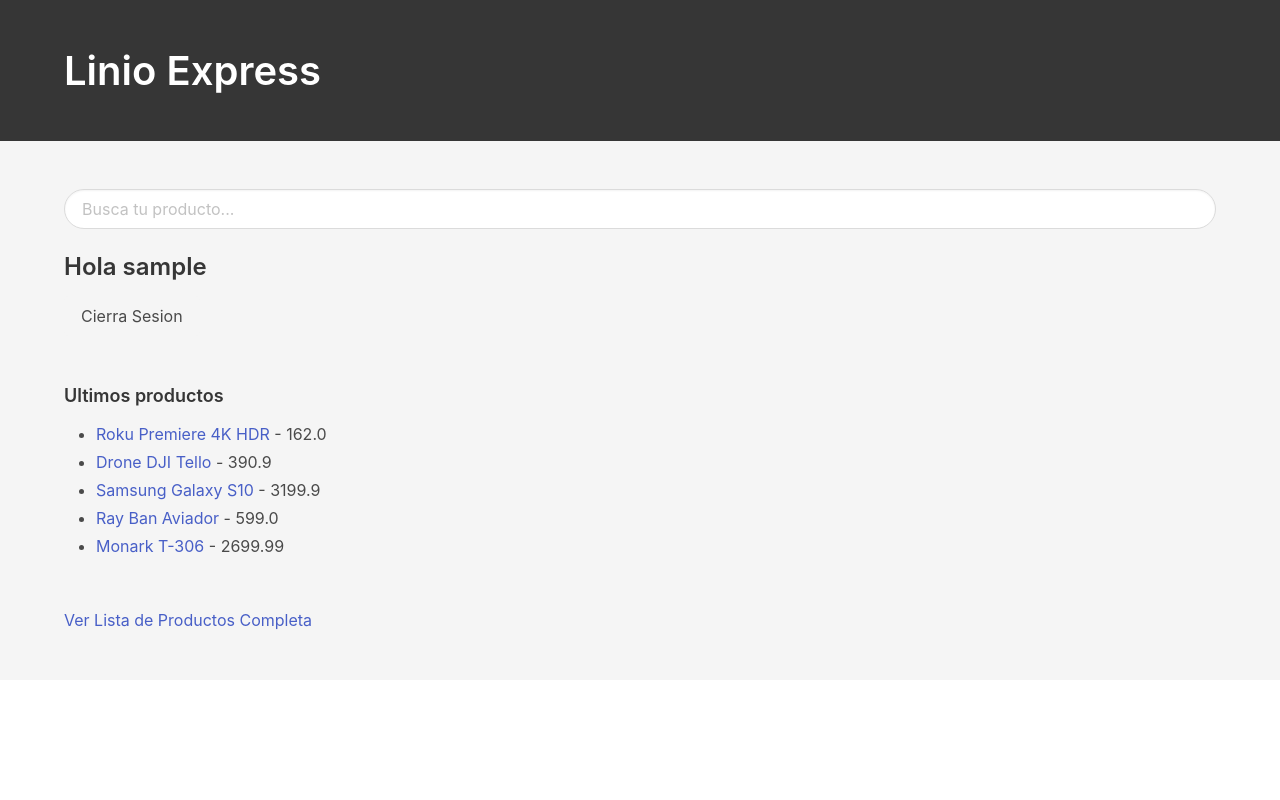
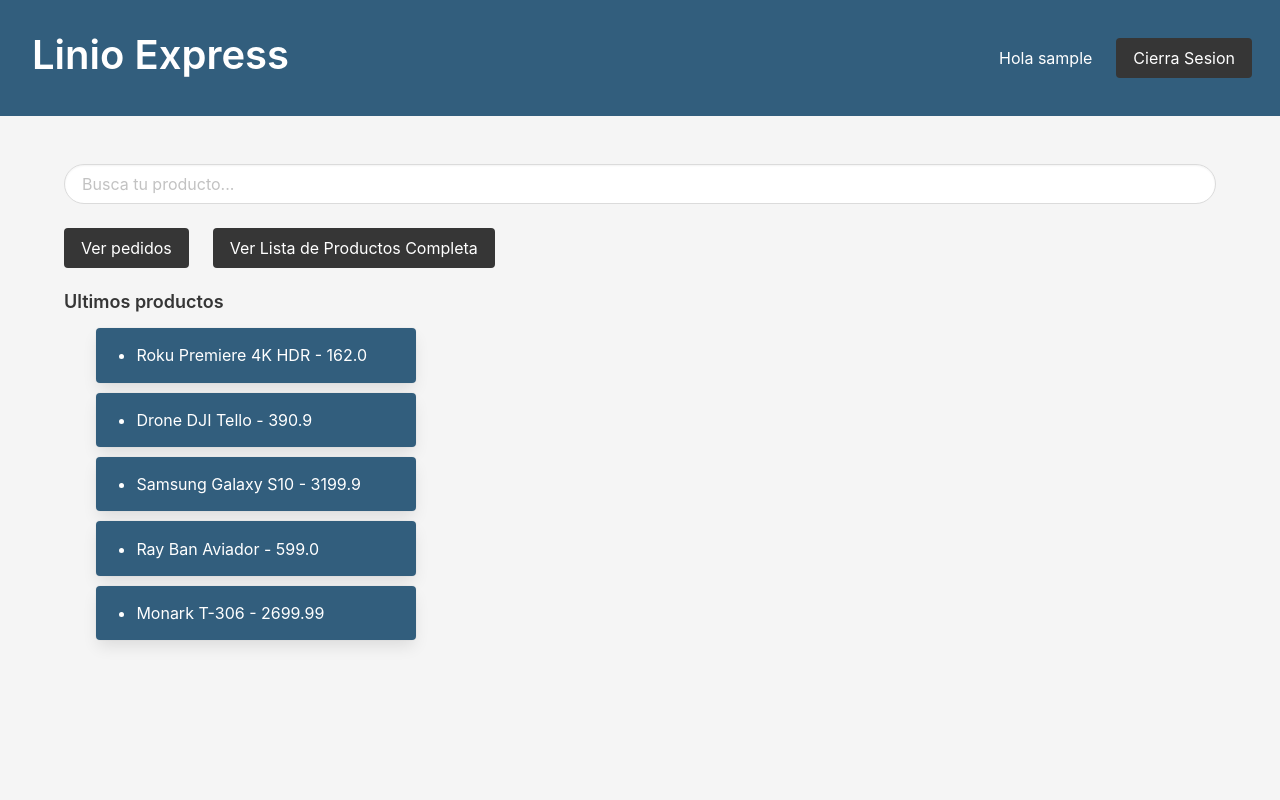
Before and after one commit to diego-arc3/linioexp, a Django app: page / in a window 1280 px wide. Run offline with Django 3.2, Linux system fonts and the light colour scheme; the visitor is signed in with stand-in values (Sample User, id 1); data comes from the database, SQL or seed files in the repository.

Commit message:
Display colaborador, pedidos

```diff
--- a/main/models.py
+++ b/main/models.py
@@ -96,6 +96,9 @@ class Colaborador(models.Model):
     def __str__(self):
         return f'Colaborador: {self.user_profile.user.get_username()}'
 
+    def nombre(self):
+        return f'{self.user_profile.user.first_name} {self.user_profile.user.last_name}'
+
 
 class Pedido(models.Model):
     # Relaciones
--- a/main/templates/base-no-search.html
+++ b/main/templates/base-no-search.html
@@ -1,21 +1,41 @@
 <!DOCTYPE html>
-<html lang="en" dir="ltr">
+<html lang="en" dir="ltr" style="height:100%">
   <head>
     <meta charset="utf-8">
     <meta name="viewport" content="width=device-width, initial-scale=1"> <!-- Ensures optimal rendering on mobile devices. -->
     <link rel="stylesheet" href="https://cdn.jsdelivr.net/npm/bulma@0.9.1/css/bulma.min.css">
     <title> LinioExp </title>
   </head>
-  <body>
-    <section class="hero is-dark">
-      <div class="hero-body">
-        <div class="container">
-          <h1 class="title is-2">
-            Linio Express
-          </h1>
+  <body style="height:100%" class="has-background-light">
+    <nav class="navbar" style="background-color:rgb(50,94,125);">
+      <div class="navbar-brand" style="margin: 2em;">
+        <h1 class="title is-2" style="color:white">
+          Linio Express
+        </h1>
+      </div>
+      {% if user.is_authenticated %}
+      <div class="navbar-end" style="margin-right: 1em;">
+        <h3 class="navbar-item" style="color:white;">
+          Hola {{ user.get_username }}
+        </h3>
+        <div class="navbar-item">
+          <a class="button is-dark" href="{% url 'logout' %}">Cierra Sesion</a>
         </div>
       </div>
-    </section>
+      {% else %}
+      <div class="navbar-end" style="margin-right: 1em;">
+        <div class="navbar-item">
+          <div class="column is-narrow">
+            <a class="button is-dark" href="{% url 'login' %}">Inicia Sesion</a>
+          </div>
+
+          <div class="column is-narrow">
+            <a class="button is-dark" href="{% url 'register' %}">Registrate</a>
+          </div>
+        </div>
+      </div>
+      {% endif %}
+    </nav>
     <div class="has-background-light">
       <section class="section">
         <div class="container">
--- a/main/templates/base.html
+++ b/main/templates/base.html
@@ -6,16 +6,36 @@
     <link rel="stylesheet" href="https://cdn.jsdelivr.net/npm/bulma@0.9.1/css/bulma.min.css">
     <title> LinioExp </title>
   </head>
-  <body>
-    <section class="hero is-dark">
-      <div class="hero-body">
-        <div class="container">
-          <h1 class="title is-2">
-            Linio Express
-          </h1>
+  <body style="height:100%" class="has-background-light">
+    <nav class="navbar" style="background-color:rgb(50,94,125);">
+      <div class="navbar-brand" style="margin: 2em;">
+        <h1 class="title is-2" style="color:white;">
+          Linio Express
+        </h1>
+      </div>
+      {% if user.is_authenticated %}
+      <div class="navbar-end" style="margin-right: 1em;">
+        <h3 class="navbar-item" style="color:white;">
+          Hola {{ user.get_username }}
+        </h3>
+        <div class="navbar-item">
+          <a class="button is-dark" href="{% url 'logout' %}">Cierra Sesion</a>
         </div>
       </div>
-    </section>
+      {% else %}
+      <div class="navbar-end" style="margin-right: 1em;">
+        <div class="navbar-item">
+          <div class="column is-narrow">
+            <a class="button is-dark" href="{% url 'login' %}">Inicia Sesion</a>
+          </div>
+
+          <div class="column is-narrow">
+            <a class="button is-dark" href="{% url 'register' %}">Registrate</a>
+          </div>
+        </div>
+      </div>
+      {% endif %}
+    </nav>
     <div class="has-background-light">
       <section class="section">
         <div class="container">
--- a/main/templates/main/home.html
+++ b/main/templates/main/home.html
@@ -1,26 +1,7 @@
-{% extends "base.html" %}
+{% extends "base-no-search.html" %}
 
 {% block content %}
-    {% if user.is_authenticated %}
-    <div class="content">
-      <h3> Hola {{ user.get_username }} </h3>
-      <p>
-        <a class="button is-light" href="{% url 'logout' %}">Cierra Sesion</a>
-      </p>
-    </div>
-    {% else %}
-    <div class="content">
-      <div class="columns">
-        <div class="column is-narrow">
-          <a class="button is-link" href="{% url 'login' %}">Inicia Sesion</a>
-        </div>
 
-        <div class="column is-narrow">
-          <a class="button is-light" href="{% url 'register' %}">Registrate</a>
-        </div>
-      </div>
-    </div>
-    {% endif %}
 
     {% if messages %}
       {% for message in messages %}
@@ -31,27 +12,56 @@
       {% endfor %}
     {% endif %}
 
-    <hr>
+
+    {% if is_colaborador  %}
+
+    <div class="content" style="margin-top:0em;">
+      <p>
+        <a class="button is-dark" href="{% url 'pedidos-list' %}">Ver pedidos</a>
+      </p>
+    </div>
+
+    {% else %}
+
+    <div class="content" style="margin-top:0em; padding-top: 0em;">
+      <form action="{% url 'product-list' %}" method="get">
+          <input class="input is-rounded" type="text" name="q" placeholder="Busca tu producto...">
+      </form>
+    </div>
+
+    <div class="columns">
+    {% if user.is_authenticated %}
+      <div class="column is-narrow">
+        <a class="button is-dark" href="{% url 'pedidos-cliente' %}">Ver pedidos</a>
+      </div>
+    {% endif %}
+      <div class="column is-narrow">
+        <a class="button is-dark" href="{% url 'product-list' %}">Ver Lista de Productos Completa</a>
+      </div>
+
+    </div>
+
 
     <div class="content">
     <h5> Ultimos productos </h5>
       <ul>
         {% for producto in latest_products %}
+        <div class="card" style="background-color:rgb(50,94,125); color:white;padding:1.5ch;padding-left:4ch; margin-bottom: 1ch; margin-right:50em;">
           <li>
-            <a href="{% url 'product-detail' producto.pk %}">
+            <a href="{% url 'product-detail' producto.pk %}" style="color:white;">
               {{ producto.nombre }}
+            - {{ producto.precio }}
             </a>
-            - {{ producto.precio }}
           </li>
+        </div>
         {% empty %}
           <li>Aun no hay productos disponibles.</li>
         {% endfor %}
+
       </ul>
 
     </div>
-    <hr>
-    <ul>
-      <li><a href="{% url 'product-list' %}">Ver Lista de Productos Completa</a></li>
-    </ul>
+
+    {% endif %}
 
 {% endblock %}
--- a/main/templates/registration/login.html
+++ b/main/templates/registration/login.html
@@ -41,7 +41,7 @@
         <div class="field-body">
             <div class="field">
                 <div class="control">
-                    <input class="button is-link" type="submit" value="Log in">
+                    <input class="button is-dark" type="submit" value="Log in">
                     <input type="hidden" name="next" value="{% url 'home'%}">
                 </div>
             </div>
@@ -75,7 +75,7 @@
     <div class="level">
         <div class="level-left">
             <h2 class="subtitle is-6">
-                <a href="{% url 'home' %}">Inicio</a>
+                <a class="button is-dark" href="{% url 'home' %}">Inicio</a>
             </h2>
         </div>
     </div>
--- a/main/templates/registration/register.html
+++ b/main/templates/registration/register.html
@@ -1,4 +1,4 @@
-{% extends "base.html" %}
+{% extends "base-no-search.html" %}
 
 {% block content %}
 
@@ -31,7 +31,7 @@
     <div class="level">
         <div class="level-left">
             <h2 class="subtitle is-5">
-                <a href="{% url 'home' %}">Inicio</a>
+                <a class="button is-dark" href="{% url 'home' %}">Inicio</a>
             </h2>
         </div>
     </div>
--- a/main/urls.py
+++ b/main/urls.py
@@ -8,10 +8,19 @@ urlpatterns = [
     path('registro/', views.RegistrationView.as_view(), name='register'),
     path('registro-cliente/', views.ClienteRegistrationView.as_view(), name='register-cliente'),
     path('registro-colaborador/', views.ColaboradorRegistrationView.as_view(), name='register-colaborador'),
+
+    path('pedidos_cliente/', views.PedidosClienteView.as_view(), name='pedidos-cliente'),
+    path('cancelar_pedido/<int:pedido_pk>', views.CancelarPedidoView.as_view(), name='cancelar-pedido'),
+
+    path('estado_en_tienda/<int:pedido_pk>', views.EstadoEnTiendaView.as_view(), name='estado-en-tienda'),
+    path('estado_en_camino/<int:pedido_pk>', views.EstadoEnCaminoView.as_view(), name='estado-en-camino'),
+    path('estado_entregado/<int:pedido_pk>', views.EstadoEntregadoView.as_view(), name='estado-entregado'),
+
     path('add_to_cart/<int:product_pk>', views.AddToCartView.as_view(), name='add-to-cart'),
     path('remove_from_cart/<int:product_pk>', views.RemoveFromCartView.as_view(), name='remove-from-cart'),
     path('carrito/', views.PedidoDetailView.as_view(), name='pedido-detail'),
     path('checkout/<int:pk>', views.PedidoUpdateView.as_view(), name='pedido-update'),
     path('payment/', views.PaymentView.as_view(), name='payment'),
     path('complete_payment/', views.CompletePaymentView.as_view(), name='complete-payment'),
+    path('pedidos/', views.PedidosColaboradorView.as_view(), name='pedidos-list')
 ]
--- a/main/views.py
+++ b/main/views.py
@@ -18,14 +18,126 @@ from .forms import *
 # Create your views here.
 
 class HomePageView(TemplateView):
-
+    model = Pedido
     template_name = "main/home.html"
 
     def get_context_data(self, **kwargs):
         context = super().get_context_data(**kwargs)
         context['latest_products'] = Producto.objects.all()[:5]
 
+        try:
+            user_profile = Profile.objects.get(user=self.request.user)
+            cliente = Cliente.objects.get(user_profile=user_profile)
+            context['is_cliente'] = True
+        except:
+            try:
+                colaborador = Colaborador.objects.get(user_profile=user_profile)
+                context['is_colaborador'] = True
+            except:
+                pass
+
         return context
+
+
+class PedidosClienteView(ListView):
+    model = Pedido
+
+    def get_template_names(self):
+
+        return 'main/pedidos_cliente.html'
+
+    def get_queryset(self):
+
+        user_profile = Profile.objects.get(user=self.request.user)
+        cliente = Cliente.objects.get(user_profile=user_profile)
+        object_list = Pedido.objects.filter(cliente__exact=cliente.pk)
+        return object_list
+
+class CancelarPedidoView(View):
+    def get(self, request, pedido_pk):
+        # Obten el cliente
+        user_profile = Profile.objects.get(user=request.user)
+        cliente = Cliente.objects.get(user_profile=user_profile)
+
+        # Obtén el pedido que queremos modificar
+        pedido = Pedido.objects.get(pk=pedido_pk)
+
+        if pedido.estado == "ET" or pedido.estado == "PAG":
+            # Armamos el mensaje
+            messages.success(request, 'Tu pedido ha sido cancelado sin costo alguno.')
+
+        elif pedido.estado == "EC":
+            # Armamos el mensaje
+            messages.failure(request, 'Tu pedido ha sido cancelado, pero como el repartidor estaba en camino hemos descontado la tarifa de envío..')
+
+        # Cambiamos el estado del pedido a "CAN" (Cancelado)
+        pedido.estado = "CAN"
+        # Guardamos los cambios
+        pedido.save()
+
+        # Recarga la página
+        return redirect(request.META['HTTP_REFERER'])
+
+
+class PedidosColaboradorView(ListView):
+    model = Pedido
+    def get_queryset(self):
+
+        user_profile = Profile.objects.get(user=self.request.user)
+        colaborador = Colaborador.objects.get(user_profile=user_profile)
+        object_list = Pedido.objects.filter(repartidor__exact=colaborador.pk)
+        return object_list
+
+
+class EstadoEnTiendaView(View):
+    def get(self, request, pedido_pk):
+        # Obten el cliente
+        user_profile = Profile.objects.get(user=request.user)
+        colaborador = Colaborador.objects.get(user_profile=user_profile)
+
+        # Obtén el pedido que queremos modificar
+        pedido = Pedido.objects.get(pk=pedido_pk)
+
+        # Cambiamos el estado del pedido a "ET" (En tienda)
+        pedido.estado = "ET"
+        # Guardamos los cambios
+        pedido.save()
+        # Recarga la página
+        return redirect(request.META['HTTP_REFERER'])
+
+
+class EstadoEnCaminoView(View):
+    def get(self, request, pedido_pk):
+        # Obten el cliente
+        user_profile = Profile.objects.get(user=request.user)
+        colaborador = Colaborador.objects.get(user_profile=user_profile)
+
+        # Obtén el pedido que queremos modificar
+        pedido = Pedido.objects.get(pk=pedido_pk)
+
+        # Cambiamos el estado del pedido a "EC" (En camino)
+        pedido.estado = "EC"
+        # Guardamos los cambios
+        pedido.save()
+        # Recarga la página
+        return redirect(request.META['HTTP_REFERER'])
+
+
+class EstadoEntregadoView(View):
+    def get(self, request, pedido_pk):
+        # Obten el cliente
+        user_profile = Profile.objects.get(user=request.user)
+        colaborador = Colaborador.objects.get(user_profile=user_profile)
+
+        # Obtén el pedido que queremos modificar
+        pedido = Pedido.objects.get(pk=pedido_pk)
+
+        # Cambiamos el estado del pedido a "ENT" (Entregado)
+        pedido.estado = "ENT"
+        # Guardamos los cambios
+        pedido.save()
+        # Recarga la página
+        return redirect(request.META['HTTP_REFERER'])
 
 
 class ProductListView(ListView):
```
Also changed, not shown: main/templates/main/pedido_list.html (added, +46 -0 lines), main/templates/main/pedidos_cliente.html (added, +68 -0 lines), main/templates/logo.jpg (added).
